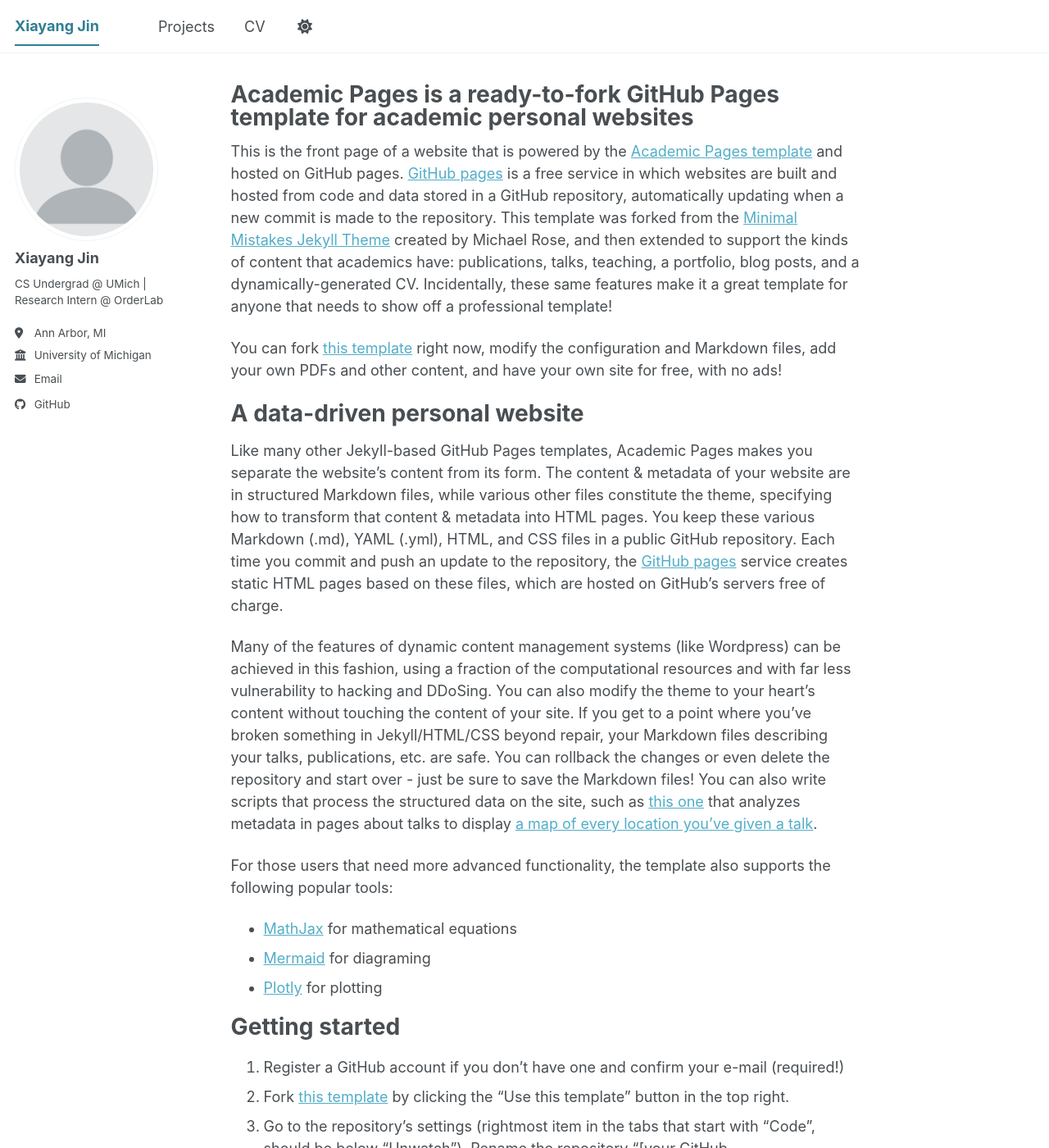
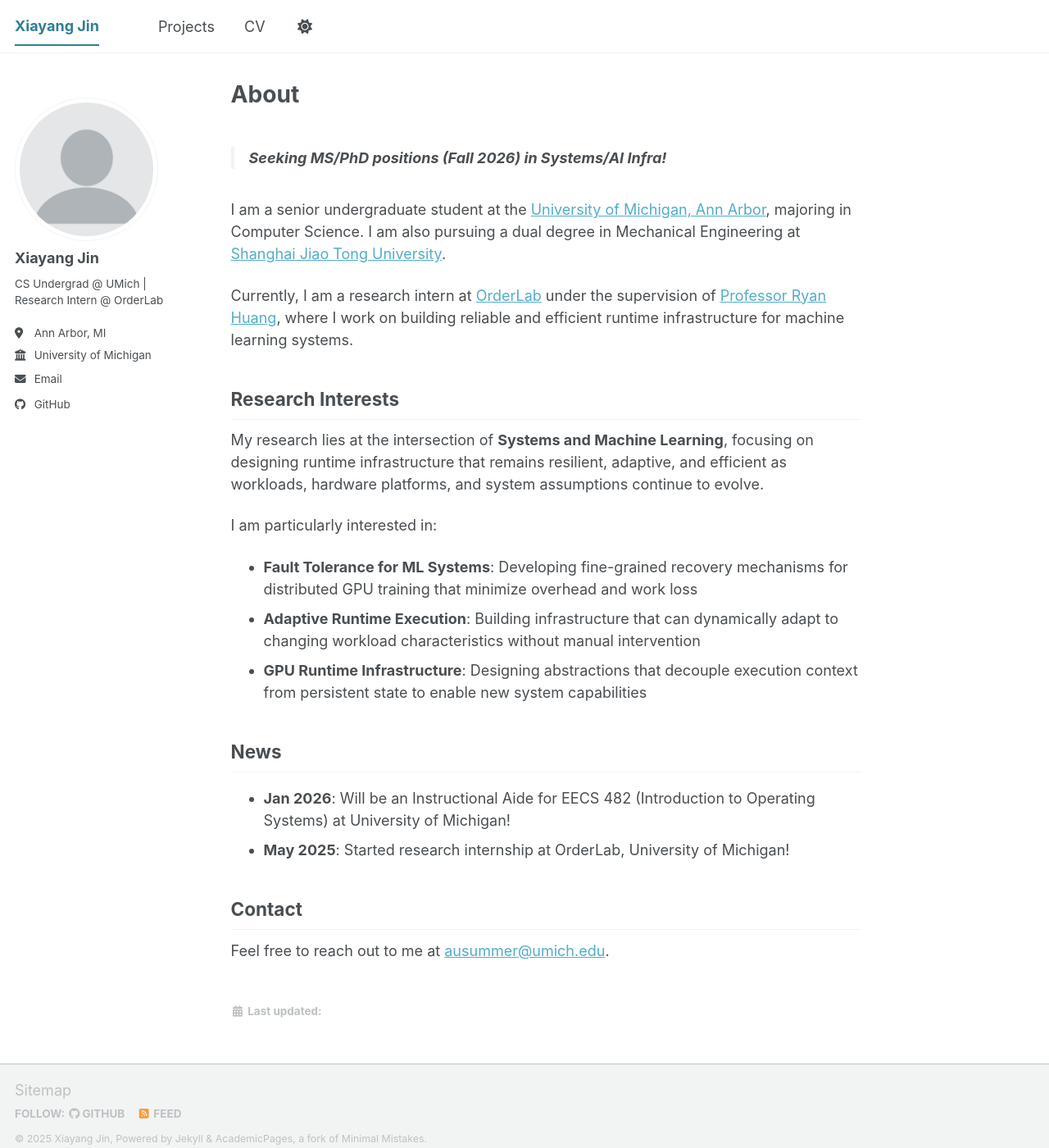
Before and after one commit to au-summer/au-summer.github.io, a Jekyll site: the page built from _pages/about.md, in a window 1280 px wide and 1400 px high. Shown: the whole window at 82% size. Built offline with Jekyll 4.4.1, drawn with Linux system fonts in a browser that asks for light colours; a script bundle is joined from its source files by our own code; library files that are not in the unit come from our copies; some of the changed text lies outside the part shown.

Commit message:
update: about

```diff
--- a/_pages/about.md
+++ b/_pages/about.md
@@ -1,56 +1,40 @@
 ---
 permalink: /
-title: "Academic Pages is a ready-to-fork GitHub Pages template for academic personal websites"
+title: "About"
 author_profile: true
 redirect_from:
   - /about/
   - /about.html
 ---
 
-This is the front page of a website that is powered by the [Academic Pages template](https://github.com/academicpages/academicpages.github.io) and hosted on GitHub pages. [GitHub pages](https://pages.github.com) is a free service in which websites are built and hosted from code and data stored in a GitHub repository, automatically updating when a new commit is made to the repository. This template was forked from the [Minimal Mistakes Jekyll Theme](https://mmistakes.github.io/minimal-mistakes/) created by Michael Rose, and then extended to support the kinds of content that academics have: publications, talks, teaching, a portfolio, blog posts, and a dynamically-generated CV. Incidentally, these same features make it a great template for anyone that needs to show off a professional template!
+> **Seeking MS/PhD positions (Fall 2026) in Systems/AI Infra!**
 
- You can fork [this template](https://github.com/academicpages/academicpages.github.io) right now, modify the configuration and Markdown files, add your own PDFs and other content, and have your own site for free, with no ads!
+I am a senior undergraduate student at the [University of Michigan, Ann Arbor](https://umich.edu/), majoring in Computer Science. I am also pursuing a dual degree in Mechanical Engineering at [Shanghai Jiao Tong University](https://en.sjtu.edu.cn/).
 
-A data-driven personal website
-======
-Like many other Jekyll-based GitHub Pages templates, Academic Pages makes you separate the website's content from its form. The content & metadata of your website are in structured Markdown files, while various other files constitute the theme, specifying how to transform that content & metadata into HTML pages. You keep these various Markdown (.md), YAML (.yml), HTML, and CSS files in a public GitHub repository. Each time you commit and push an update to the repository, the [GitHub pages](https://pages.github.com/) service creates static HTML pages based on these files, which are hosted on GitHub's servers free of charge.
+Currently, I am a research intern at [OrderLab](https://orderlab.io/) under the supervision of [Professor Ryan Huang](https://web.eecs.umich.edu/~ryanph/), where I work on building reliable and efficient runtime infrastructure for machine learning systems.
 
-Many of the features of dynamic content management systems (like Wordpress) can be achieved in this fashion, using a fraction of the computational resources and with far less vulnerability to hacking and DDoSing. You can also modify the theme to your heart's content without touching the content of your site. If you get to a point where you've broken something in Jekyll/HTML/CSS beyond repair, your Markdown files describing your talks, publications, etc. are safe. You can rollback the changes or even delete the repository and start over - just be sure to save the Markdown files! You can also write scripts that process the structured data on the site, such as [this one](https://github.com/academicpages/academicpages.github.io/blob/master/talkmap.ipynb) that analyzes metadata in pages about talks to display [a map of every location you've given a talk](https://academicpages.github.io/talkmap.html).
+<!-- My research focuses on **Systems for ML**, with a focus on how runtime infrastructure should be designed as workloads, hardware platforms, and system assumptions continue to evolve.  -->
 
-For those users that need more advanced functionality, the template also supports the following popular tools:
-- [MathJax](https://www.mathjax.org/) for mathematical equations
-- [Mermaid](https://mermaid.js.org/) for diagraming
-- [Plotly](https://plotly.com/javascript/) for plotting
+## Research Interests
 
-Getting started
-======
-1. Register a GitHub account if you don't have one and confirm your e-mail (required!)
-1. Fork [this template](https://github.com/academicpages/academicpages.github.io) by clicking the "Use this template" button in the top right.
-1. Go to the repository's settings (rightmost item in the tabs that start with "Code", should be below "Unwatch"). Rename the repository "[your GitHub username].github.io", which will also be your website's URL.
-1. Set site-wide configuration and create content & metadata (see below -- also see [this set of diffs](https://archive.is/3TPas) showing what files were changed to set up [an example site](https://getorg-testacct.github.io) for a user with the username "getorg-testacct")
-1. Upload any files (like PDFs, .zip files, etc.) to the files/ directory. They will appear at https://[your GitHub username].github.io/files/example.pdf.
-1. Check status by going to the repository settings, in the "GitHub pages" section
+My research lies at the intersection of **Systems and Machine Learning**, focusing on designing runtime infrastructure that remains resilient, adaptive, and efficient as workloads, hardware platforms, and system assumptions continue to evolve.
 
-Site-wide configuration
-------
-The main configuration file for the site is in the base directory in [_config.yml](https://github.com/academicpages/academicpages.github.io/blob/master/_config.yml), which defines the content in the sidebars and other site-wide features. You will need to replace the default variables with ones about yourself and your site's github repository. The configuration file for the top menu is in [_data/navigation.yml](https://github.com/academicpages/academicpages.github.io/blob/master/_data/navigation.yml). For example, if you don't have a portfolio or blog posts, you can remove those items from that navigation.yml file to remove them from the header.
+I am particularly interested in:
+- **Fault Tolerance for ML Systems**: Developing fine-grained recovery mechanisms for distributed GPU training that minimize overhead and work loss
+- **Adaptive Runtime Execution**: Building infrastructure that can dynamically adapt to changing workload characteristics without manual intervention
+- **GPU Runtime Infrastructure**: Designing abstractions that decouple execution context from persistent state to enable new system capabilities
 
-Create content & metadata
-------
-For site content, there is one Markdown file for each type of content, which are stored in directories like _publications, _talks, _posts, _teaching, or _pages. For example, each talk is a Markdown file in the [_talks directory](https://github.com/academicpages/academicpages.github.io/tree/master/_talks). At the top of each Markdown file is structured data in YAML about the talk, which the theme will parse to do lots of cool stuff. The same structured data about a talk is used to generate the list of talks on the [Talks page](https://academicpages.github.io/talks), each [individual page](https://academicpages.github.io/talks/2012-03-01-talk-1) for specific talks, the talks section for the [CV page](https://academicpages.github.io/cv), and the [map of places you've given a talk](https://academicpages.github.io/talkmap.html) (if you run this [python file](https://github.com/academicpages/academicpages.github.io/blob/master/talkmap.py) or [Jupyter notebook](https://github.com/academicpages/academicpages.github.io/blob/master/talkmap.ipynb), which creates the HTML for the map based on the contents of the _talks directory).
+<!-- ## Current Research -->
+<!---->
+<!-- **PhoenixML** - A system that provides fine-grained fault recovery for distributed GPU training. By designing a proxy context mechanism that separates GPU memory management from execution context, PhoenixML achieves sub-iteration recovery (milliseconds) with minimal work loss, compared to checkpoint-based approaches that take minutes and discard all work since the last checkpoint. -->
+<!---->
+<!-- **CudaProxy** - A CUDA runtime proxy for ML inference that separates dispatch policy from execution mechanism. By routing static operations through CUDA Graphs and dynamic operations through persistent GPU workers, CudaProxy reduces tail latency by over 30% compared to unfused baselines while approaching hand-tuned fusion performance. -->
 
-**Markdown generator**
+## News
 
-The repository includes [a set of Jupyter notebooks](https://github.com/academicpages/academicpages.github.io/tree/master/markdown_generator
-) that converts a CSV containing structured data about talks or presentations into individual Markdown files that will be properly formatted for the Academic Pages template. The sample CSVs in that directory are the ones I used to create my own personal website at stuartgeiger.com. My usual workflow is that I keep a spreadsheet of my publications and talks, then run the code in these notebooks to generate the Markdown files, then commit and push them to the GitHub repository.
+- **Jan 2026**: Will be an Instructional Aide for EECS 482 (Introduction to Operating Systems) at University of Michigan!
+- **May 2025**: Started research internship at OrderLab, University of Michigan!
 
-How to edit your site's GitHub repository
-------
-Many people use a git client to create files on their local computer and then push them to GitHub's servers. If you are not familiar with git, you can directly edit these configuration and Markdown files directly in the github.com interface. Navigate to a file (like [this one](https://github.com/academicpages/academicpages.github.io/blob/master/_talks/2012-03-01-talk-1.md) and click the pencil icon in the top right of the content preview (to the right of the "Raw | Blame | History" buttons). You can delete a file by clicking the trashcan icon to the right of the pencil icon. You can also create new files or upload files by navigating to a directory and clicking the "Create new file" or "Upload files" buttons.
+## Contact
 
-Example: editing a Markdown file for a talk
-![Editing a Markdown file for a talk](/images/editing-talk.png)
-
-For more info
-------
-More info about configuring Academic Pages can be found in [the guide](https://academicpages.github.io/markdown/), the [growing wiki](https://github.com/academicpages/academicpages.github.io/wiki), and you can always [ask a question on GitHub](https://github.com/academicpages/academicpages.github.io/discussions). The [guides for the Minimal Mistakes theme](https://mmistakes.github.io/minimal-mistakes/docs/configuration/) (which this theme was forked from) might also be helpful.
+Feel free to reach out to me at [ausummer@umich.edu](mailto:ausummer@umich.edu).
```
